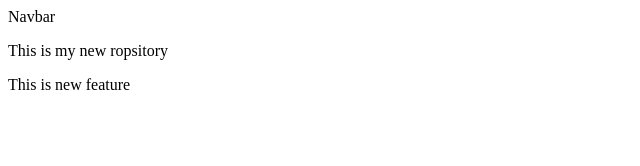
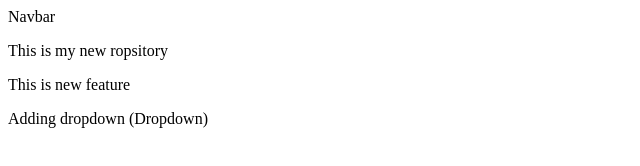
Before and after one commit to Abu-Bakar0515/Localrepo, a plain HTML site: page index.html in a window 1280 px wide. Shown: the whole page, without its empty margins (0-640 px from the left). Drawn offline with Linux system fonts and the light colour scheme.

Commit message:
adding dropdown

```diff
--- a/index.html
+++ b/index.html
@@ -2,3 +2,4 @@
     <p>This is my new ropsitory</p>
     <p>This is new feature</p>
 </div>
+<div>Adding dropdown (Dropdown)</div>
```
